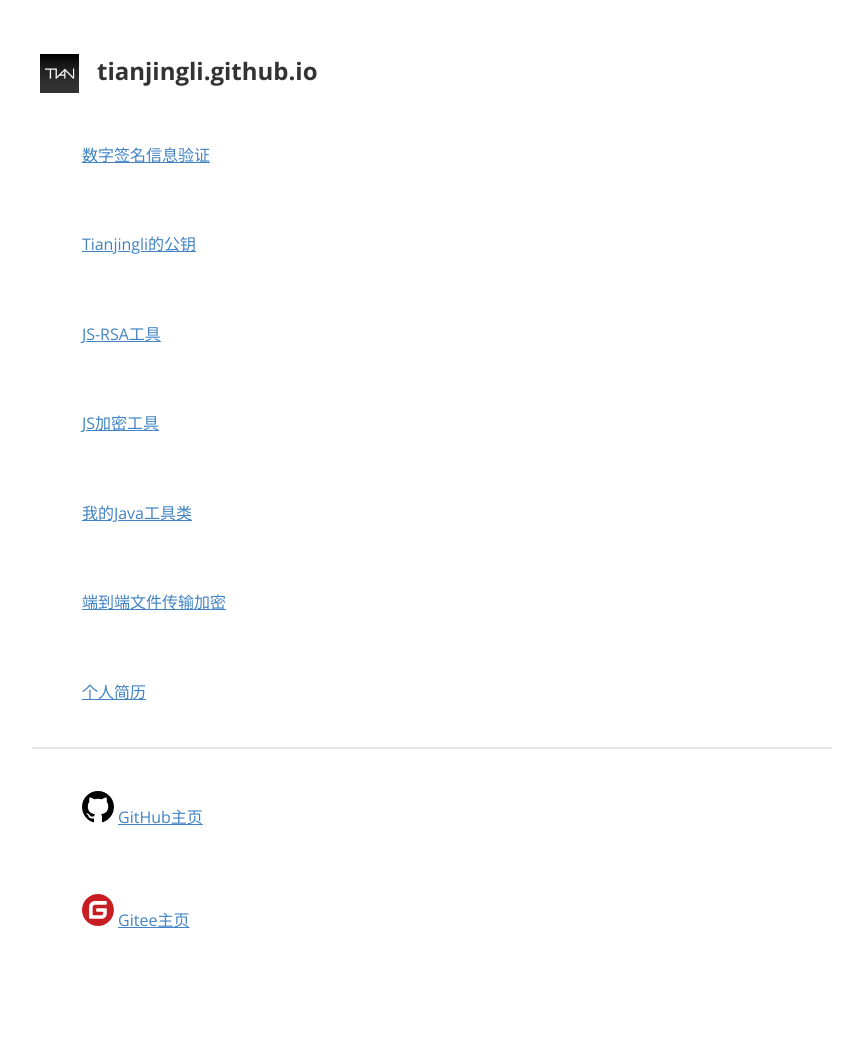
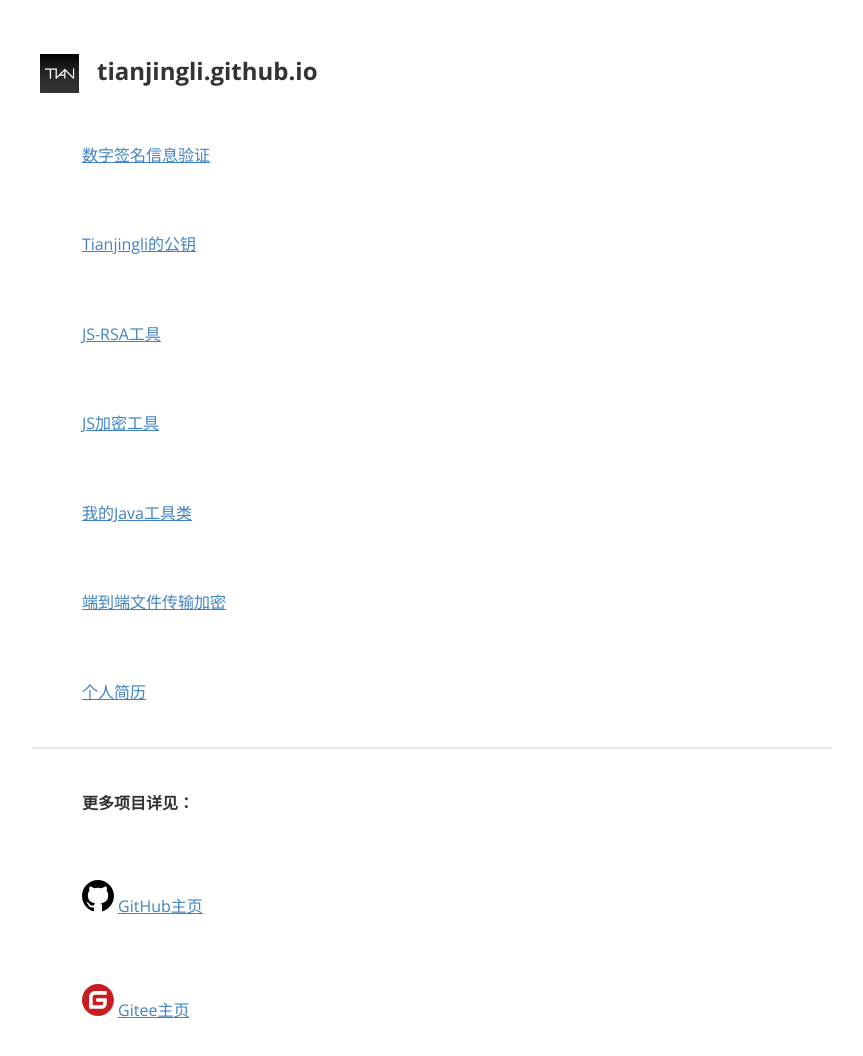
Before and after one commit to tianjingli/tianjingli, a plain HTML site: page index.html in a window 1280 px wide. Shown: the whole page, without its empty margins (208-1071 px from the left). Drawn offline with nearby package versions, Linux system fonts and the light colour scheme.

Commit message:
add text .

```diff
--- a/index.html
+++ b/index.html
@@ -1538,6 +1538,9 @@
         </p>
         <hr/>
         <p>
+            <strong>更多项目详见：</strong>
+        </p>
+        <p>
             <svg height="32" aria-hidden="true" viewBox="0 0 16 16" version="1.1" width="32"
                  data-view-component="true" class="octicon octicon-mark-github v-align-middle">
                 <path fill-rule="evenodd"
```
